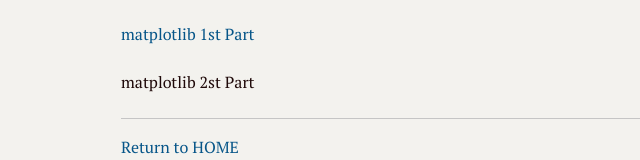
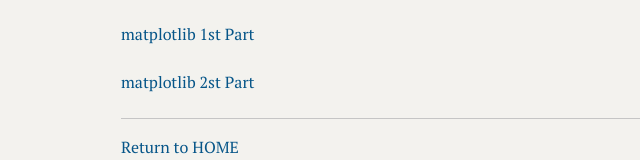
Before and after one commit to NTLx/blog-old, a plain HTML site: page Learn_Python/Python_Data_Analysis_Basic.html in a window 1280 px wide. Shown: the part 727-887 px from the top of the page, without its empty margins (199-839 px from the left). Drawn offline with Linux system fonts and the light colour scheme.

Commit message:
修改目录，添加第七次作业连接

```diff
--- a/Learn_Python/Python_Data_Analysis_Basic.html
+++ b/Learn_Python/Python_Data_Analysis_Basic.html
@@ -266,6 +266,6 @@
 </style>
 </head>
 <body class='typora-export os-windows' >
-<div  id='write'  class = 'is-node'><h1><a name='header-n0' class='md-header-anchor '></a>Basic: Python Data Analysis</h1><h2><a name='header-n2' class='md-header-anchor '></a>Notes</h2><p><a href='Day1_basic.html'>Introduce &amp; basic</a></p><p><a href='Day2_NumPy.html'>NumPy</a></p><p><a href='Day3_Pandas_1.html'>Pandas 1st Part</a> and <a href='Day4_Pandas_2.html'>Pandas 2st Part</a> also <a href='Day5_Pandas_3.html'>Pandas 3st Part</a></p><p><a href='Day6_matplotlib_1.html'>matplotlib 1st Part</a> and <a href='Day7_matplotlib_2.html'>matplotlib 2st Part</a></p><h2><a name='header-n28' class='md-header-anchor '></a>Practice</h2><p><a href='homework1_basic.html'>Basic</a></p><p><a href='homework2_numpy.html'>NumPy</a></p><p><a href='homework3_pandas_1.html'>Pandas 1st Part</a></p><p><a href='homework4_pandas_2.html'>Pandas 2st Part</a></p><p><a href='homework5_pandas_3.html'>Pandas 3st Part</a></p><p><a href='homework6_matplotlib_1.html'>matplotlib 1st Part</a></p><p>matplotlib 2st Part</p><hr /><p><a href='https://ntlx.github.io/blog/'>Return to HOME</a></p></div>
+<div  id='write'  class = 'is-node'><h1><a name='header-n0' class='md-header-anchor '></a>Basic: Python Data Analysis</h1><h2><a name='header-n2' class='md-header-anchor '></a>Notes</h2><p><a href='Day1_basic.html'>Introduce &amp; basic</a></p><p><a href='Day2_NumPy.html'>NumPy</a></p><p><a href='Day3_Pandas_1.html'>Pandas 1st Part</a> and <a href='Day4_Pandas_2.html'>Pandas 2st Part</a> also <a href='Day5_Pandas_3.html'>Pandas 3st Part</a></p><p><a href='Day6_matplotlib_1.html'>matplotlib 1st Part</a> and <a href='Day7_matplotlib_2.html'>matplotlib 2st Part</a></p><h2><a name='header-n7' class='md-header-anchor '></a>Practice</h2><p><a href='homework1_basic.html'>Basic</a></p><p><a href='homework2_numpy.html'>NumPy</a></p><p><a href='homework3_pandas_1.html'>Pandas 1st Part</a></p><p><a href='homework4_pandas_2.html'>Pandas 2st Part</a></p><p><a href='homework5_pandas_3.html'>Pandas 3st Part</a></p><p><a href='homework6_matplotlib_1.html'>matplotlib 1st Part</a></p><p><a href='homework7_matplotlib_2.html'>matplotlib 2st Part</a></p><hr /><p><a href='https://ntlx.github.io/blog/'>Return to HOME</a></p></div>
 </body>
 </html>
```
Also changed, not shown: 1 other file.
